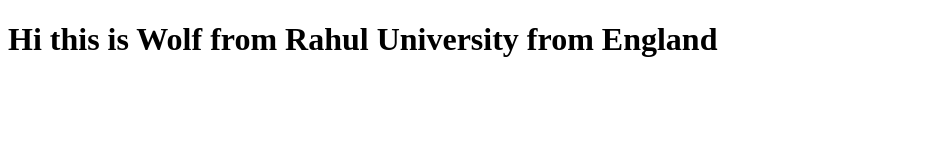
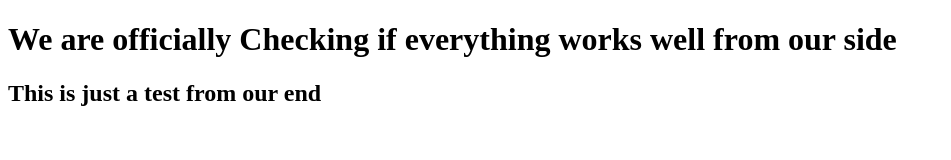
Before and after one commit to Vetri-78640/Web-dev, a plain HTML site: page Git Practice/git.html in a window 1280 px wide. Shown: the whole page, without its empty margins (0-951 px from the left). Drawn offline with Linux system fonts and the light colour scheme.

Commit message:
this is a trial

```diff
--- a/git.html
+++ b/Git Practice/git.html
@@ -6,6 +6,7 @@
     <title>Document</title>
 </head>
 <body>
-    <h1>Hi this is Wolf from Rahul University from England</h1>
+    <h1>We are officially Checking if everything works well from our side</h1>
+    <h2>This is just a test from our end</h2>
 </body>
 </html>
```
Also changed, not shown: 2 other files.
